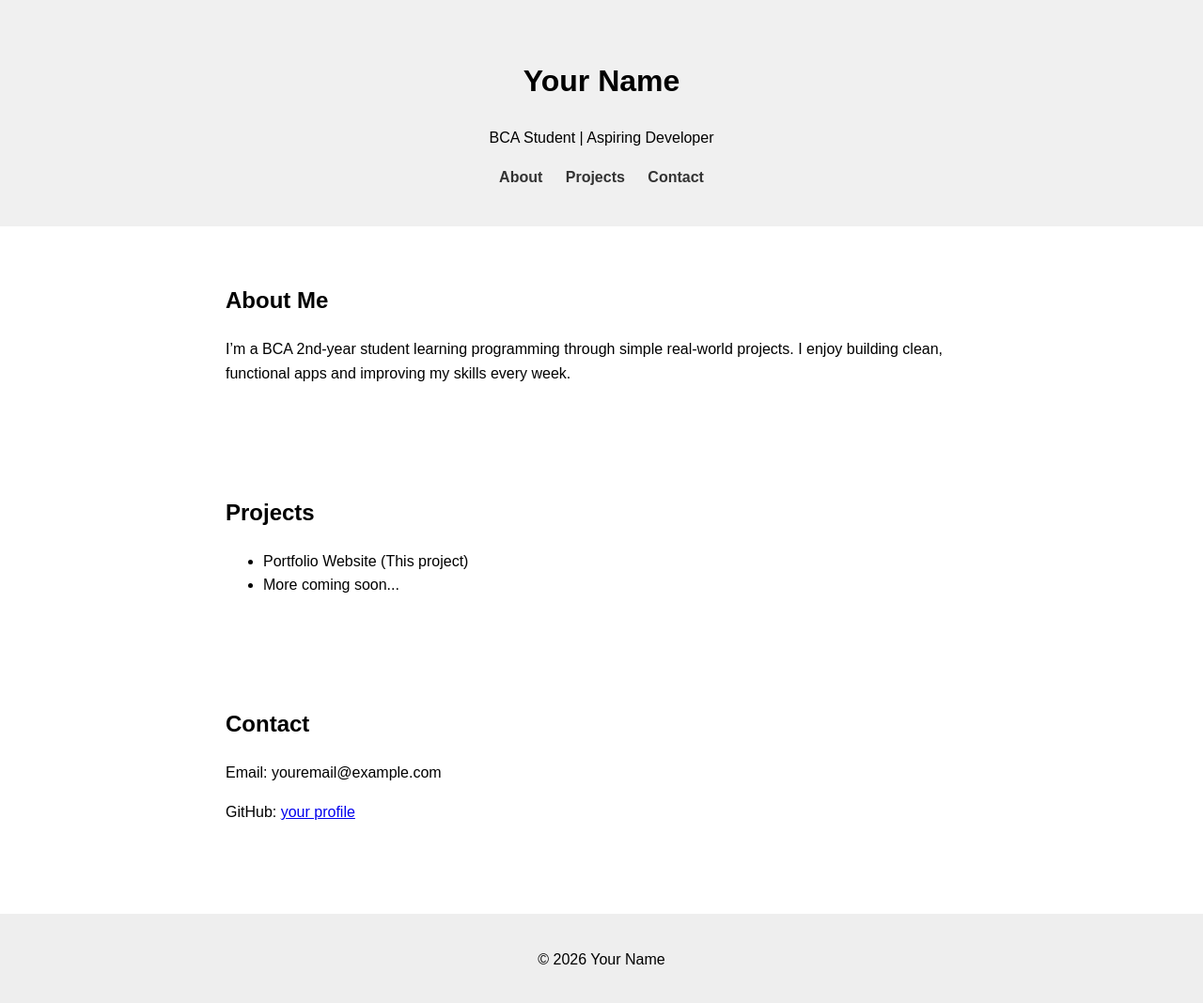
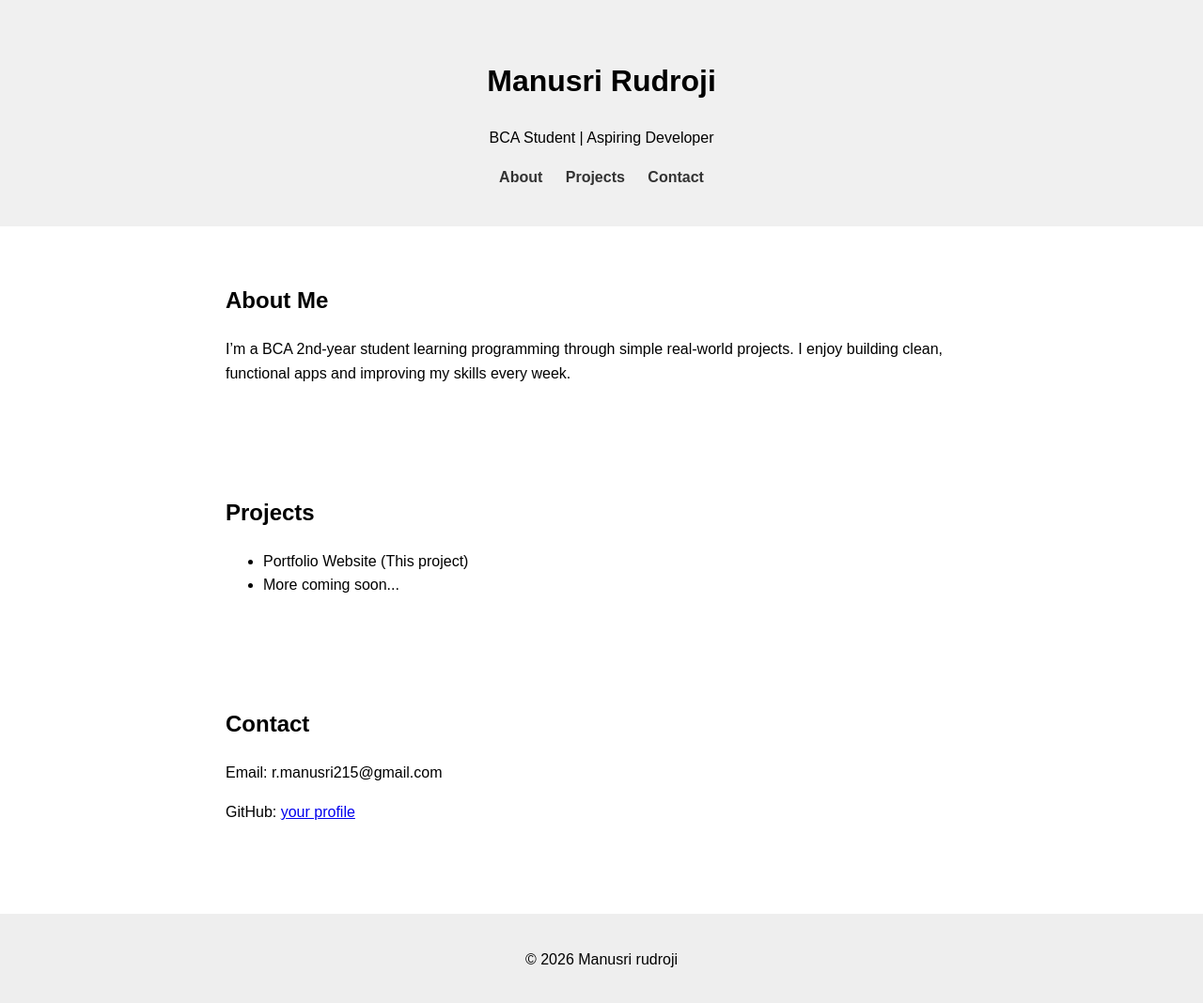
Before and after one commit to ManusriRudroji/Portfolio-website, a plain HTML site: page Index.html in a window 1280 px wide. Shown: the whole page at 94% size. Drawn offline with Linux system fonts and the light colour scheme; a script that the page names is missing.

Commit message:
Update portfolio details to reflect personal information

```diff
--- a/Index.html
+++ b/Index.html
@@ -3,12 +3,12 @@
 <head>
     <meta charset="UTF-8" />
     <meta name="viewport" content="width=device-width, initial-scale=1.0" />
-    <title>Your Name | Portfolio</title>
+    <title>Manusri rudroji | Portfolio</title>
     <link rel="stylesheet" href="style.css" />
 </head>
 <body>
     <header>
-        <h1>Your Name</h1>
+        <h1>Manusri Rudroji</h1>
         <p>BCA Student | Aspiring Developer</p>
         <nav>
             <a href="#about">About</a>
@@ -33,12 +33,12 @@
 
     <section id="contact">
         <h2>Contact</h2>
-        <p>Email: youremail@example.com</p>
-        <p>GitHub: <a href="https://github.com/YOUR_GITHUB_USERNAME">your profile</a></p>
+        <p>Email: r.manusri215@gmail.com</p>
+        <p>GitHub: <a href="https://github.com/Manusri rudroji">your profile</a></p>
     </section>
 
     <footer>
-        <p>© 2026 Your Name</p>
+        <p>© 2026 Manusri rudroji</p>
     </footer>
 
     <script src="script.js"></script>
```
